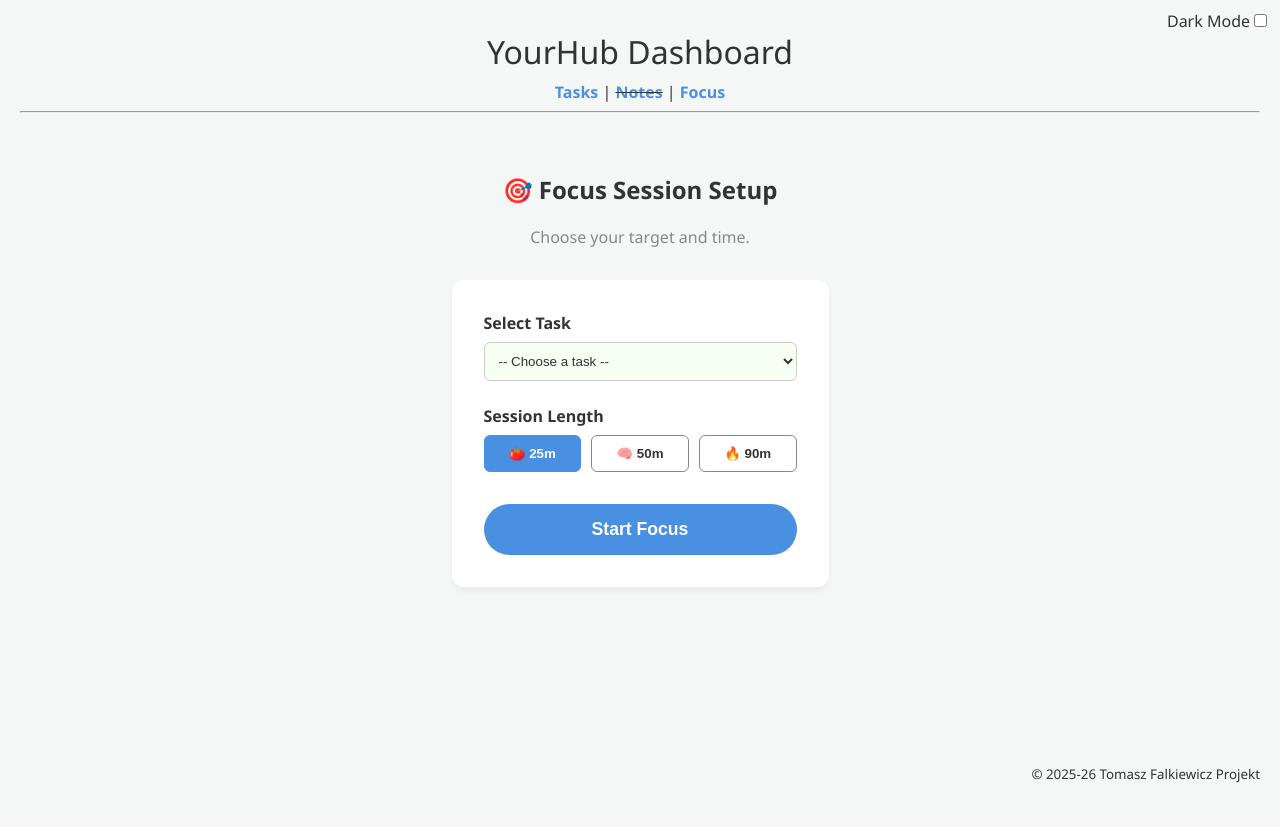
After one commit to TomekFFS/Studying_productivity_app, a Flask app: page /hub/focus_setup in a window 1280 px wide. The commit adds this page. Shown: the top 827 px of the page. Run offline with Flask 3, Linux system fonts and the light colour scheme.

Commit message:
focus_setup section (early version)

```diff
--- a/app/routes/hub.py
+++ b/app/routes/hub.py
@@ -70,3 +70,8 @@ def focus_mode(task_id):
     if not task:
         return redirect(url_for("hub.list_tasks"))  # if task not found, redirect to task list
     return render_template("focus_mode.html", task=task)  # render the focus mode template with the task details
+
+@bp.route("/focus_setup", methods= ["GET"])
+def focus_setup():
+    tasks = get_tasks()
+    return render_template("focus_setup.html", tasks=tasks)
--- a/app/static/style.css
+++ b/app/static/style.css
@@ -65,7 +65,7 @@ header {
     margin-bottom: 2rem;
 }
 
-h1 { font-weight: 300; margin-bottom: 0.5rem; }
+h1 { font-weight: 300; margin-bottom: 0.5rem; margin-top: 10px;}
 nav a { text-decoration: none; color: var(--primary-color); font-weight: bold; }
 
 /* The Add Task Form */
--- a/app/templates/base.html
+++ b/app/templates/base.html
@@ -25,7 +25,7 @@
         <nav>
             <a href="/hub/tasks">Tasks</a> |
             <s><a href="#" >Notes</a></s> |
-            <s><a href="#">Timer</a></s>
+            <a href="/hub/focus_setup">Focus</a>
         </nav>
         <hr>
     </header>
--- a/app/templates/focus_mode.html
+++ b/app/templates/focus_mode.html
@@ -16,7 +16,7 @@
     </div>
 
     <div>
-        <a href="{{ url_for('hub.list_tasks') }}" class="focus-back-link">&larr; Back to Dashboard</a>
+        <a href="{{ url_for('hub.focus_setup') }}" class="focus-back-link">&larr; Back to Dashboard</a>
     </div>
 
 </div>
--- /dev/null
+++ b/app/templates/focus_setup.html
@@ -0,0 +1,67 @@
+{% extends 'base.html' %}
+
+{% block content %}
+<div class="container" style="text-align: center; max-width: 500px; margin: 0 auto;">
+
+    <h2>🎯 Focus Session Setup</h2>
+    <p style="color: var(--text-muted);">Choose your target and time.</p>
+
+    <div style="background: var(--card-bg); padding: 2rem; border-radius: 12px; box-shadow: 0 4px 6px rgba(0,0,0,0.05); margin-top: 2rem;">
+
+        <label style="display: block; text-align: left; margin-bottom: 0.5rem; font-weight: bold;">Select Task</label>
+        <select id="task-select" style="width: 100%; padding: 10px; border-radius: 6px; border: 1px solid #ccc; background: var(--input-bg); color: var(--text-color); margin-bottom: 1.5rem;">
+            <option value="" disabled selected>-- Choose a task --</option>
+            {% for task in tasks %}
+                {% if not task.completed %} <!-- edge case: If task is already completed, it doesn't appear -->
+                    <option value="{{ task.id }}">{{ task.title }}</option>
+                {% endif %}
+            {% endfor %}
+        </select>
+
+        <label style="display: block; text-align: left; margin-bottom: 0.5rem; font-weight: bold;">Session Length</label>
+        <div style="display: flex; gap: 10px; margin-bottom: 2rem;">
+            <button type="button" class="btn-mode selected" data-time="25">🍅 25m</button>
+            <button type="button" class="btn-mode" data-time="50">🧠 50m</button>
+            <button type="button" class="btn-mode" data-time="90">🔥 90m</button>
+        </div>
+
+        <button id="start-session-btn" class="btn-primary" style="width: 100%; padding: 15px; font-size: 1.1rem;">Start Focus</button>
+
+    </div>
+
+</div>
+
+<script>
+    document.getElementById('start-session-btn').addEventListener('click', function() {
+        // 1. Get the chosen Task ID
+        const taskId = document.getElementById('task-select').value;
+
+        // 2. Validation: Did they actually pick one?
+        if (!taskId) {
+            alert("Please select a task first!");
+            return;
+        }
+
+        // 3. Redirect to the timer page
+        // We use JavaScript to build the URL: /study_hub/focus_mode/{id}
+        window.location.href = "{{ url_for('hub.focus_mode', task_id='') }}" + taskId;
+    });
+</script>
+
+<style>
+    .btn-mode {
+        flex: 1;
+        padding: 10px;
+        border: 1px solid var(--text-muted);
+        background: transparent;
+        border-radius: 6px;
+        cursor: pointer;
+        color: var(--text-color);
+    }
+    .btn-mode.selected { /* Style for the active button */
+        background: var(--primary-color);
+        color: white;
+        border-color: var(--primary-color);
+    }
+</style>
+{% endblock %}
```
